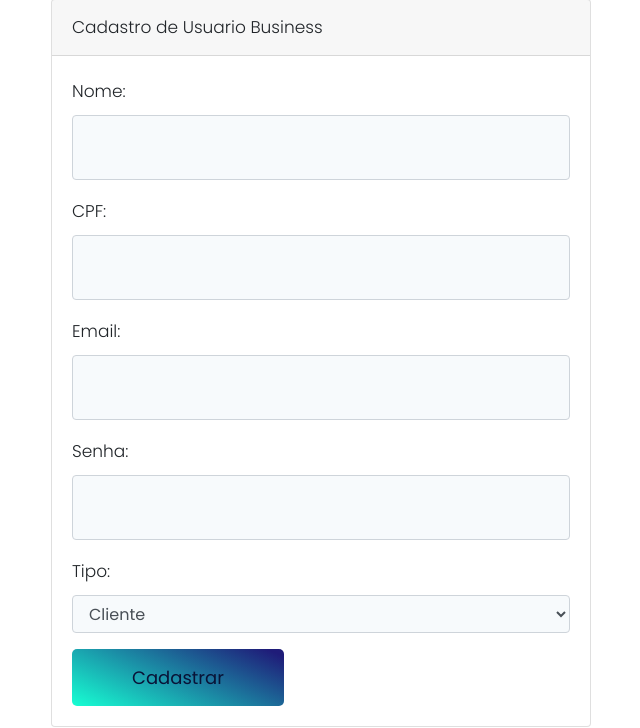
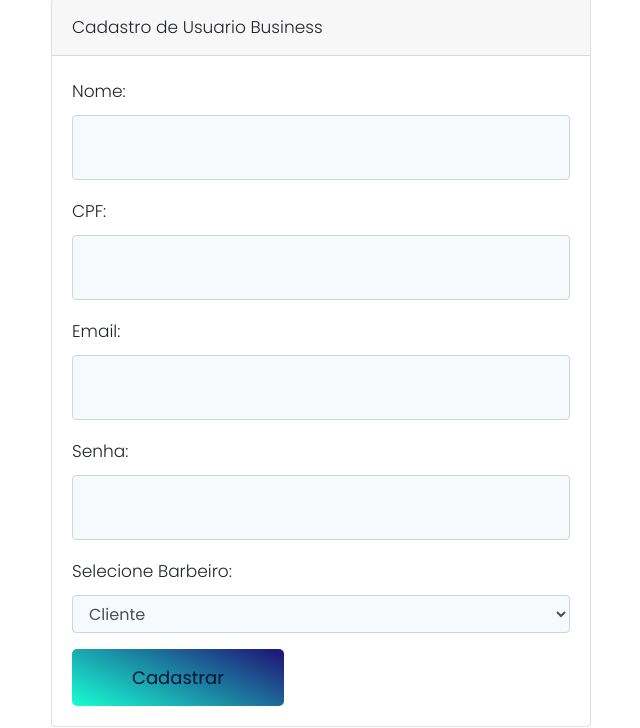
Before and after one commit to Kauan-Bueno/Harstil, a PHP site: page /cadastrobarbearia.php in a window 1280 px wide. Shown: the part 184-912 px from the top of the page, without its empty margins (319-959 px from the left). Run offline with PHP 8.4, Linux system fonts and the light colour scheme.

```diff
--- a/cadastrobarbearia.php
+++ b/cadastrobarbearia.php
@@ -138,7 +138,7 @@ if ($_SERVER["REQUEST_METHOD"] == "POST" && isset($_POST['cadastrar'])) {
 
                         <!-- seleção de tipo com cliente e admin disponível -->
                         <div class="form-group">
-                            <label for="tipo">Tipo:</label>
+                            <label for="tipo">Selecione Barbeiro:</label>
                             <select name="tipo" class="form-control" required>
                                 <option value="cliente">Cliente</option>
                                 <option value="admin">Admin</option>
```
